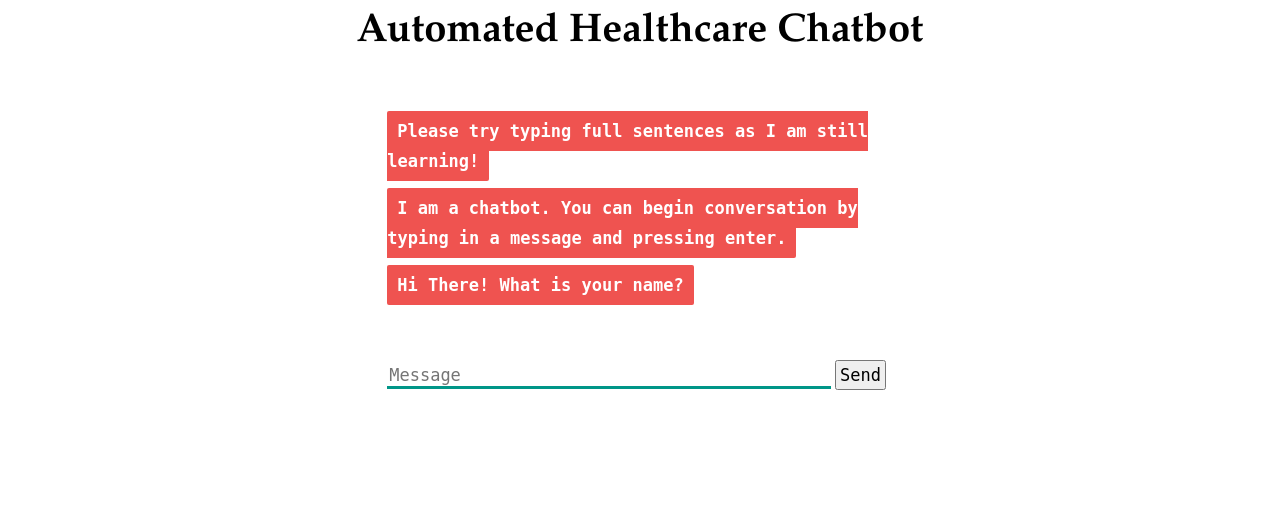
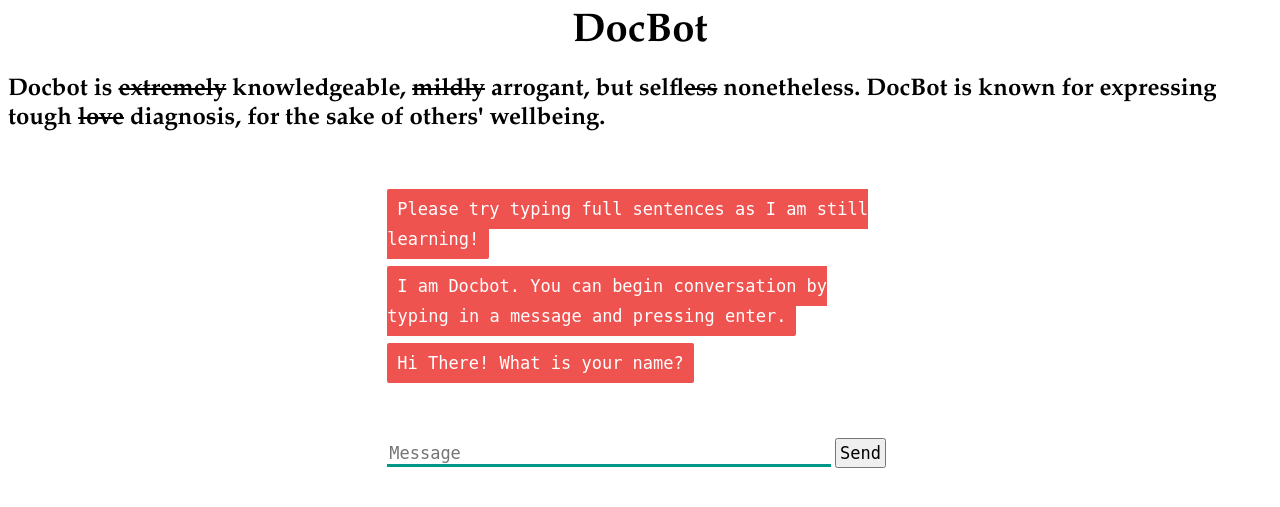
Before and after one commit to shikhar1020/HealthCare-Chatbot, a Flask app: page / in a window 1280 px wide. Shown: the top 507 px of the page. Run offline with Flask 2, Linux system fonts and the light colour scheme; parts of the project's set-up code (start-up, migrations or seed data) failed here and were passed over; some libraries are stand-ins or nearby versions.

Commit message:
Updated UI

```diff
--- a/templates/index.html
+++ b/templates/index.html
@@ -1,15 +1,21 @@
 <!DOCTYPE html>
 <html>
+
 <head>
   <link rel="stylesheet" type="text/css" href="/static/style.css">
   <script src="https://ajax.googleapis.com/ajax/libs/jquery/3.2.1/jquery.min.js"></script>
 </head>
+
 <body>
-    <h1><B>Automated Healthcare Chatbot<B></h1>
+  <h1><b>DocBot</b></h1>
+  <h2><b>Docbot</b> is <strike>extremely</strike> knowledgeable, <strike>mildly</strike> arrogant, but
+    self<strike>less</strike> nonetheless. <bold>DocBot</bold> is known for expressing tough
+    <strike>love</strike> diagnosis, for the sake of others' wellbeing.</h2>
   <div>
     <div id="chatbox">
       <p class="botText"><span>Please try typing full sentences as I am still learning!</span></p>
-        <p class="botText"><span>I am a chatbot. You can begin conversation by typing in a message and pressing enter.</span></p>
+      <p class="botText"><span>I am Docbot. You can begin conversation by typing in a message and pressing enter.</span>
+      </p>
       <p class="botText"><span>Hi There! What is your name?</span></p>
     </div>
     <div id="userInput">
@@ -22,22 +28,23 @@
         var userHtml = '<p class="userText"><span>' + rawText + '</span></p>';
         $("#textInput").val("");
         $("#chatbox").append(userHtml);
-          document.getElementById('userInput').scrollIntoView({block: 'start', behavior: 'smooth'});
-          $.get("/get", { msg: rawText }).done(function(data) {
+        document.getElementById('userInput').scrollIntoView({ block: 'start', behavior: 'smooth' });
+        $.get("/get", { msg: rawText }).done(function (data) {
           var botHtml = '<p class="botText"><span>' + data + '</span></p>';
           $("#chatbox").append(botHtml);
-            document.getElementById('userInput').scrollIntoView({block: 'start', behavior: 'smooth'});
+          document.getElementById('userInput').scrollIntoView({ block: 'start', behavior: 'smooth' });
         });
       }
-        $("#textInput").keypress(function(e) {
-            if(e.which == 13) {
+      $("#textInput").keypress(function (e) {
+        if (e.which == 13) {
           getBotResponse();
         }
       });
-        $("#buttonInput").click(function() {
+      $("#buttonInput").click(function () {
         getBotResponse();
       })
     </script>
   </div>
 </body>
+
 </html>
```
Also changed, not shown: static/logo.JPG (added). Lines whose indentation alone changed are shown as unchanged.
